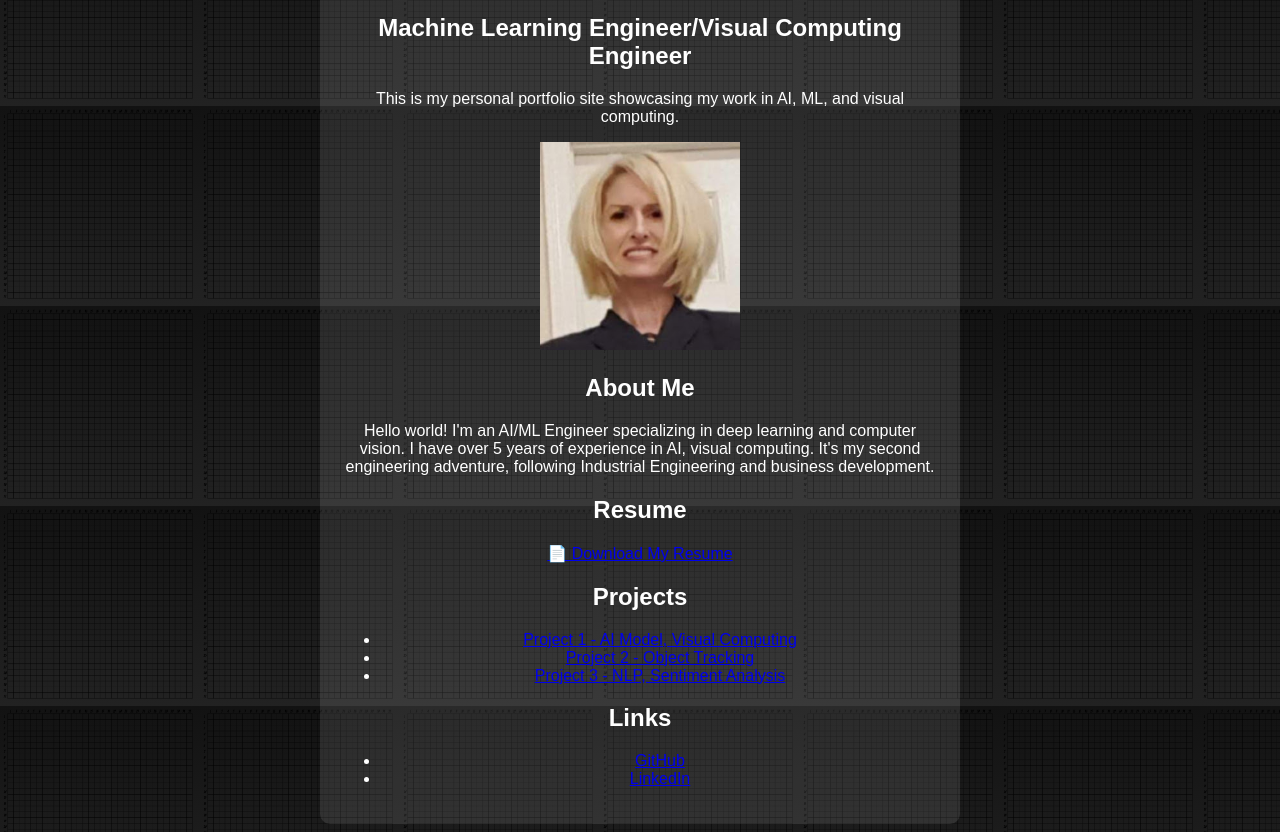
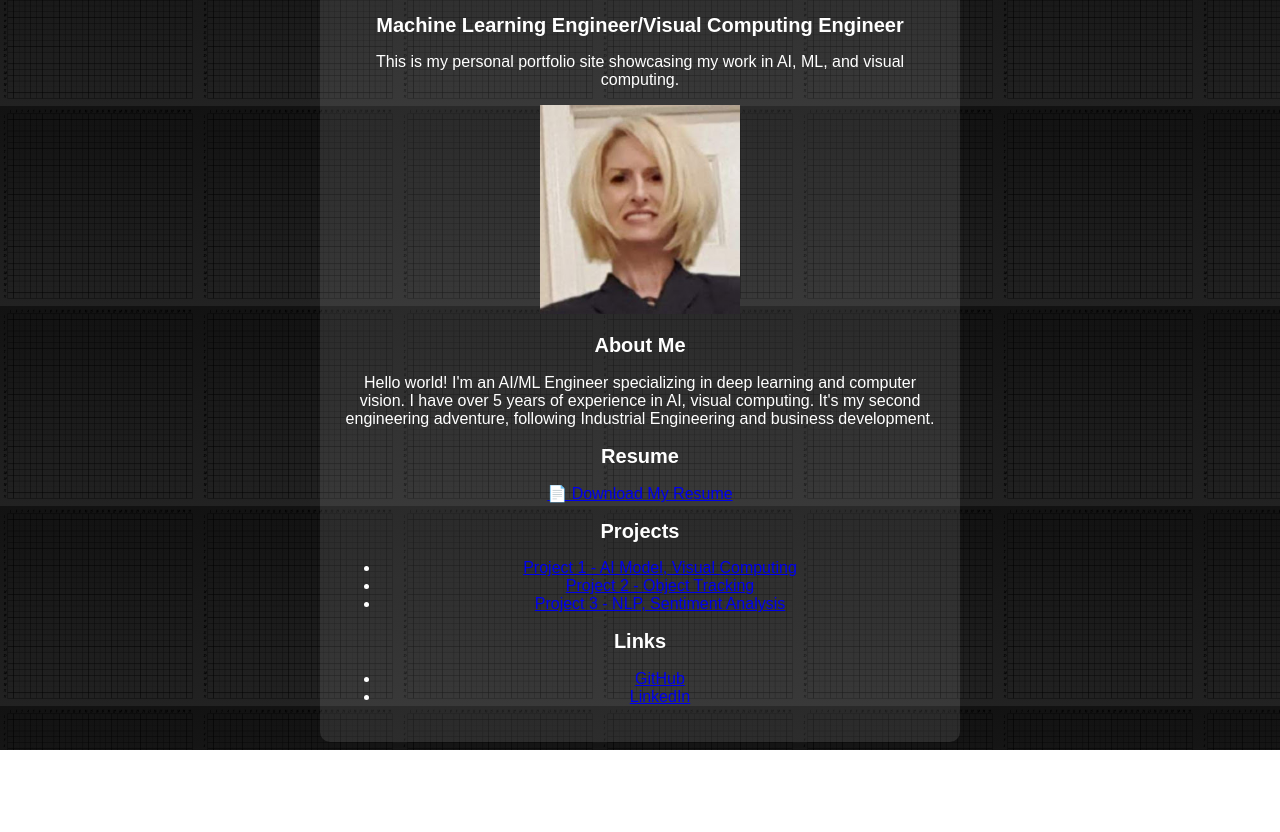
Before and after one commit to scouring/scouring.github.io, a plain HTML site: page index.html in a window 1280 px wide. Shown: the part 94-926 px from the top of the page. After the commit the page ends 844 px from the top, so only its background shows below. Drawn offline with Linux system fonts and the light colour scheme.

Commit message:
formatting

```diff
--- a/style.css
+++ b/style.css
@@ -25,3 +25,6 @@ h1 {
     color: white;
     text-shadow: 2px 2px 5px rgba(0, 0, 0, 0.5);
 }
+h2 {
+    font-size: 20px; /* Adjust the size as needed */
+}
```
